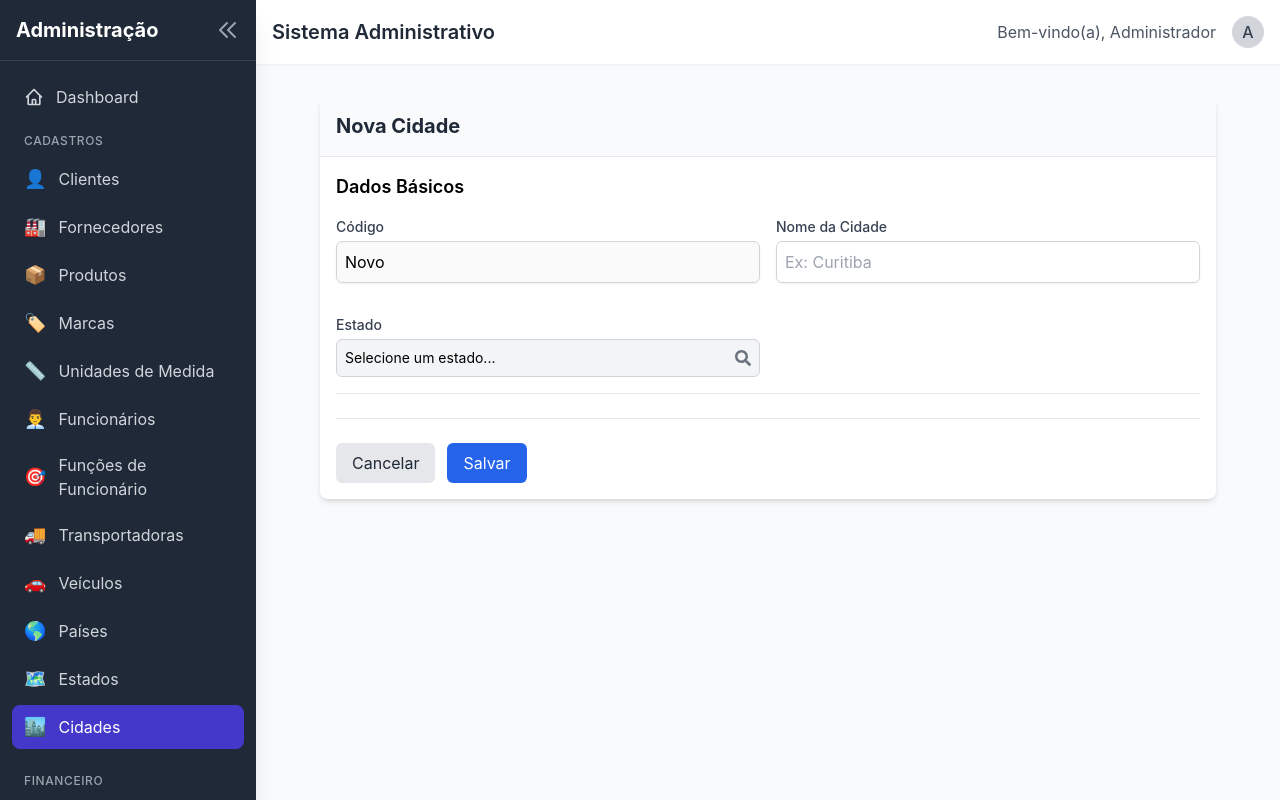
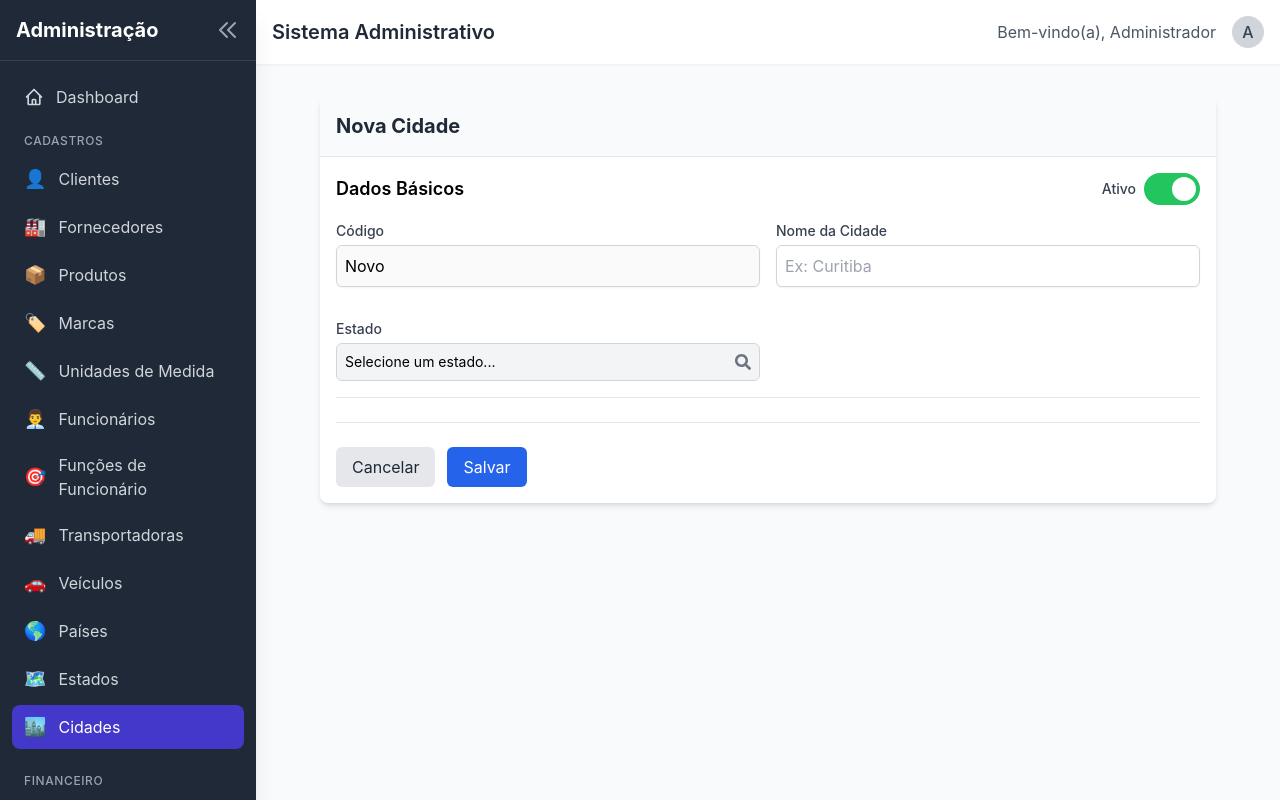
Before and after one commit to Dallacort/Projeto_PraticaPro, a React (Create React App) app in the folder PizzariaGraff/frontend/: page /cidades/novo in a window 1280 px wide. Shown: the top 800 px of the page. Built offline with nearby package versions, Linux system fonts and the light colour scheme.

Commit message:
Cidades pronto

```diff
--- a/PizzariaGraff/frontend/src/pages/cidade/CidadeForm.tsx
+++ b/PizzariaGraff/frontend/src/pages/cidade/CidadeForm.tsx
@@ -164,6 +164,22 @@ const CidadeForm: React.FC = () => {
           <div className="border-b pb-4">
             <div className="flex justify-between items-center mb-4">
               <h2 className="text-lg font-semibold">Dados Básicos</h2>
+              <div className="flex items-center">
+                <label className="flex items-center cursor-pointer">
+                  <span className="mr-2 text-sm font-medium text-gray-700">Ativo</span>
+                  <div className="relative">
+                    <input
+                      type="checkbox"
+                      name="ativo"
+                      checked={formData.ativo}
+                      onChange={handleChange}
+                      className="sr-only"
+                    />
+                    <div className={`block w-14 h-8 rounded-full ${formData.ativo ? 'bg-green-500' : 'bg-gray-400'}`}></div>
+                    <div className={`absolute left-1 top-1 bg-white w-6 h-6 rounded-full transition-transform transform ${formData.ativo ? 'translate-x-6' : ''}`}></div>
+                  </div>
+                </label>
+              </div>
             </div>
             <div className="grid grid-cols-1 md:grid-cols-2 gap-4">
               <FormField
```
